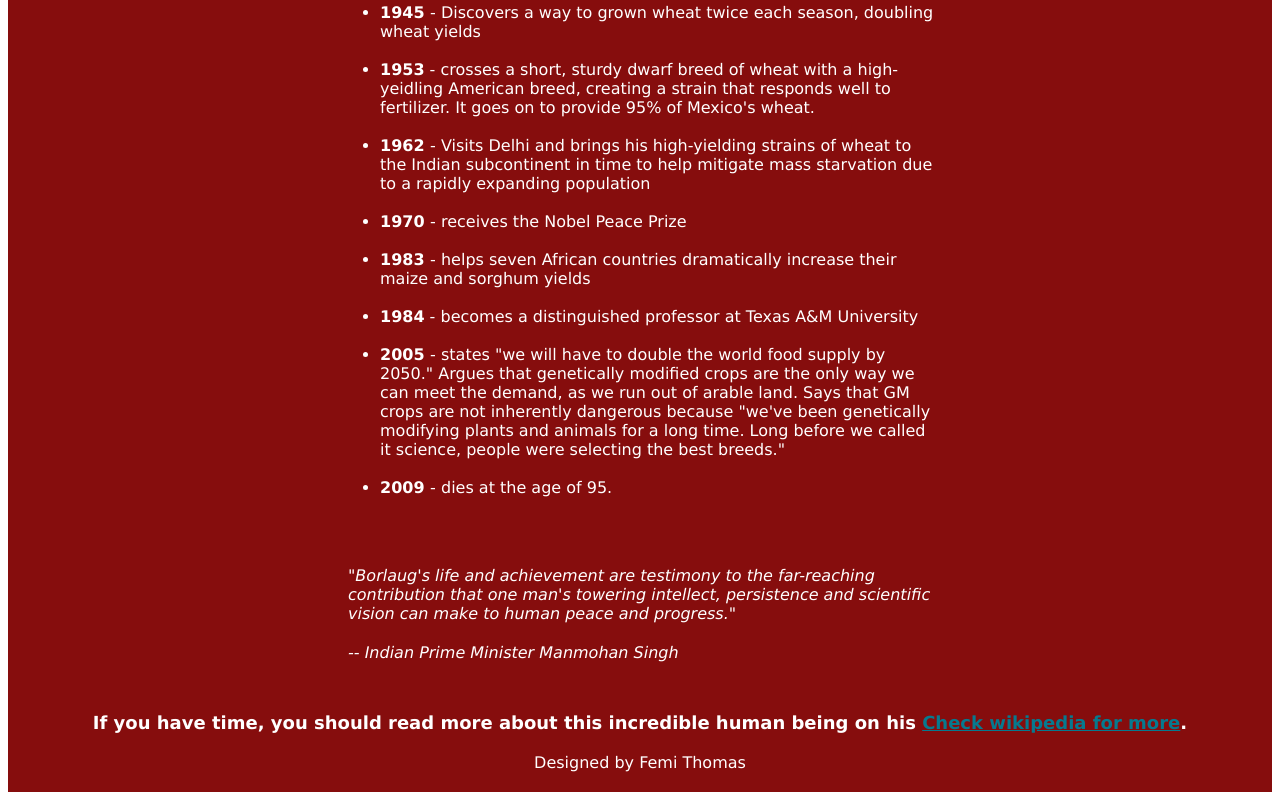
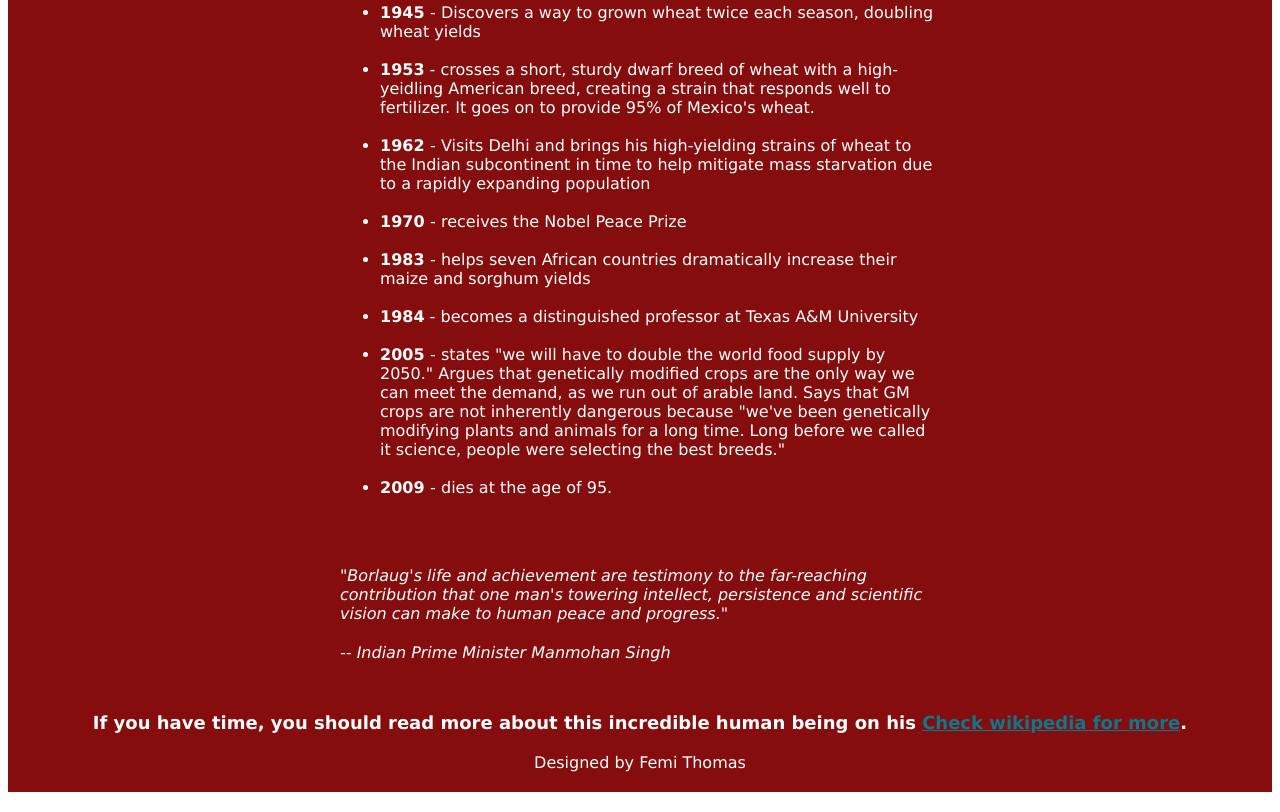
Before and after one commit to Kwikcoda/CSS-borlaug, a plain HTML site: page index.html in a window 1280 px wide. Shown: the part 1551-2363 px from the top of the page. Drawn offline with Linux system fonts and the light colour scheme.

Commit message:
Update style.css

```diff
--- a/style.css
+++ b/style.css
@@ -82,9 +82,7 @@ img {
 
     blockquote{
     display: block;
-    margin-block-start: 10px;
-    margin-block-end: 10px;
-    margin: 30px 340px;
+    margin: 0 auto 50px auto;
     word-break: break-word;
     max-width: 600px;
     text-align: left;
```
